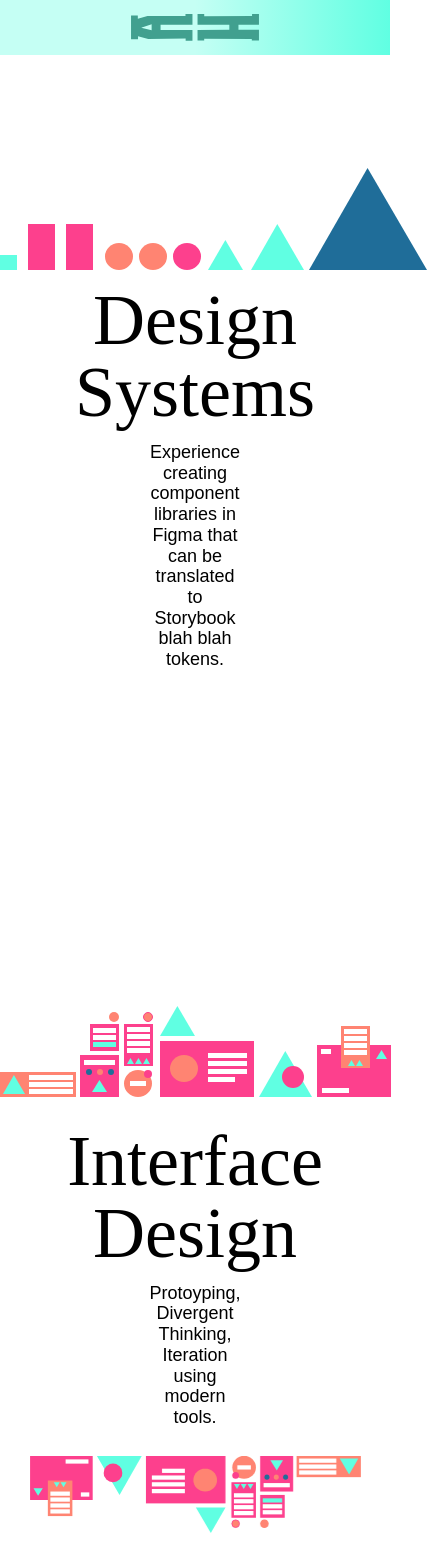
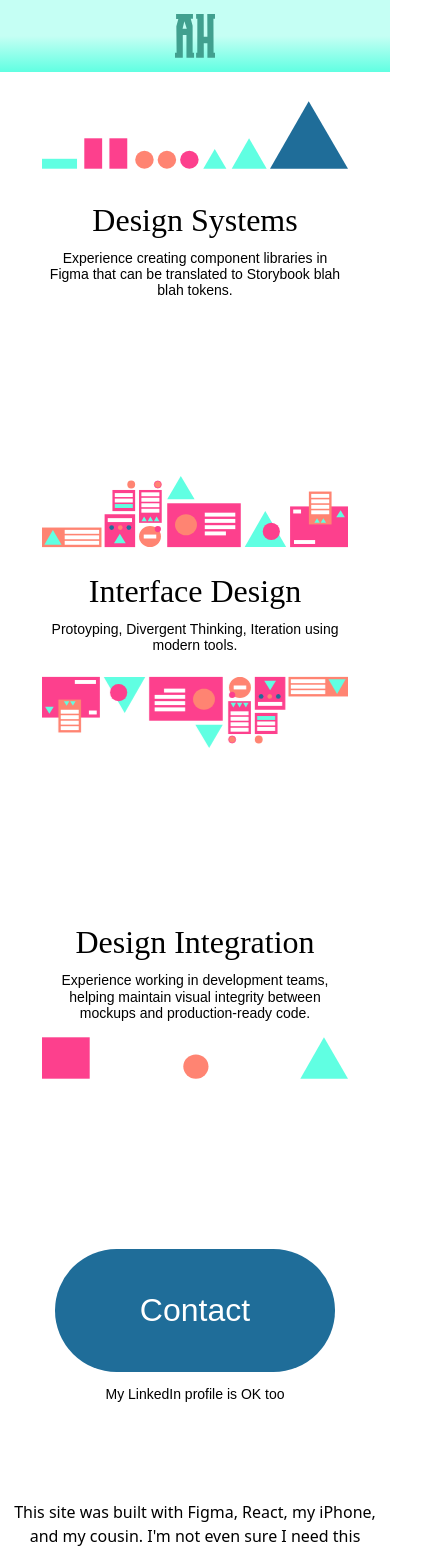
Before and after one commit to adam-is-tall/portfolio-site, a React (Create React App) app: page / in a window 390 px wide. Shown: the top 1568 px of the page, 427 px wide, since content can reach past the window. Built offline with nearby package versions, Linux system fonts and the light colour scheme; a web font is replaced by a local one.

Commit message:
responsive stuff, buttons

```diff
--- a/src/App.tsx
+++ b/src/App.tsx
@@ -1,9 +1,11 @@
 import React from "react";
 import { ReactComponent as LogoVert } from './assets/img/AH-vert.svg';
 import { ReactComponent as LogoHoriz } from './assets/img/AH-horiz.svg';
+import { ReactComponent as LogoSide } from './assets/img/AH-sidebyside.svg';
 import { ReactComponent as DesignSystem } from './assets/img/design-system.svg';
 import { ReactComponent as DesignInterface } from './assets/img/design-interface.svg';
 import { ReactComponent as DesignIntegration } from './assets/img/design-integration.svg';
+import { Button } from "./cmpts/Button";
 
 import SketchLine from './assets/img/sketch-line.png';
 
@@ -12,9 +14,9 @@ export default function App() {
     <div className="flex">
       {/* Left Nav */}
       <div className="hidden sm:block sm:w-20 md:w-24 bg-coral"></div>
-      <div className="fixed w-full sm:w-20 md:w-24 flex sm:flex-col items-center justify-center sm:justify-between sm:h-screen p-sm bg-gradient-to-l from-aqua via-aqua-light to-aqua-light">
+      <div className="fixed w-full sm:w-20 md:w-24 flex sm:flex-col items-center justify-center sm:justify-between sm:h-screen p-sm bg-gradient-to-t md:bg-gradient-to-l from-aqua via-aqua-light to-aqua-light">
        <LogoVert className="w-full hidden sm:block"/>
-       <LogoHoriz className="w-32 block sm:hidden"/>
+       <LogoSide className="w-10 block sm:hidden"/>
        <div className="w-full hidden sm:block">
           <h1 className="font-little-buddy text-center">Adam Howard</h1>
           <img src={SketchLine}/>
@@ -23,21 +25,28 @@ export default function App() {
       </div>
       {/* Page Container */}
       <div className="container mx-auto">
-        <div className="flex flex-col items-center space-y-sm p-2xl text-center">
-          <DesignSystem/>
+        <div className="flex flex-col items-center space-y-sm p-md py-lg sm:p-lg md:p-2xl text-center">
+          <DesignSystem className="w-full mb-xs md:mb-sm"/>
           <h2 className="font-big-buddy">Design Systems</h2>
-          <p className="font-base px-xl">Experience creating component libraries in Figma that can be translated to Storybook blah blah tokens.</p>
+          <p className="font-base lg:px-xl">Experience creating component libraries in Figma that can be translated to Storybook blah blah tokens.</p>
         </div>
-        <div className="flex flex-col items-center space-y-sm p-2xl text-center">
-          <DesignInterface className="mb-sm"/>
+        <div className="flex flex-col items-center space-y-sm p-md py-lg sm:p-lg md:p-2xl text-center">
+          <DesignInterface className="w-full mb-xs md:mb-sm"/>
           <h2 className="font-big-buddy">Interface Design</h2>
-          <p className="font-base px-xl">Protoyping, Divergent Thinking, Iteration using modern tools.</p>
-          <DesignInterface className="transform rotate-180 pb-sm"/>
+          <p className="font-base lg:px-xl">Protoyping, Divergent Thinking, Iteration using modern tools.</p>
+          <DesignInterface className="w-full transform rotate-180 mb-xs md:mb-sm"/>
         </div>
-        <div className="flex flex-col items-center space-y-sm p-2xl text-center">
+        <div className="flex flex-col items-center space-y-sm p-md py-lg sm:p-lg md:p-2xl text-center">
           <h2 className="font-big-buddy">Design Integration</h2>
-          <p className="font-base px-xl">Experience working in development teams, helping maintain visual integrity between mockups and production-ready code.</p>
-          <DesignIntegration/>
+          <p className="font-base lg:px-xl">Experience working in development teams, helping maintain visual integrity between mockups and production-ready code.</p>
+          <DesignIntegration className="w-full"/>
+        </div>
+        <div className="flex flex-col items-center space-y-sm p-md py-lg sm:p-lg md:p-2xl text-center">
+          <Button text="Contact"/>
+          <p className="font-base lg:px-xl">My LinkedIn profile is OK too</p>
+        </div>
+        <div className="flex flex-col items-center space-y-sm p-sm text-center">
+          This site was built with Figma, React, my iPhone, and my cousin. I'm not even sure I need this
         </div>
       </div>
 
--- /dev/null
+++ b/src/cmpts/Button/index.tsx
@@ -0,0 +1,16 @@
+import { CSSProperties } from "react";
+
+interface Props {
+  className?: string;
+  style?: CSSProperties;
+  text?: string;
+}
+export function Button(props: Props) {
+  const { className = "", style, text = "" } = props;
+
+  return (
+    <button type="button" className="inline-flex items-center px-lg py-md border border-transparent font-btn rounded-full transform transition hover:-translate-y-2 text-white hover:text-royal bg-royal hover:bg-coral focus:outline-none focus:ring-2 focus:ring-offset-2 focus:ring-royal-light">
+      {text}
+    </button>
+  );
+}
--- a/src/index.css
+++ b/src/index.css
@@ -7,7 +7,7 @@
   font-weight: 400;
   font-style: normal;
   line-height: 100%;
-  font-size: 72px;
+  font-size: 32px;
 }
 
 .font-little-buddy {
@@ -26,10 +26,30 @@
   font-size: 32px;
 }
 
+.font-btn {
+  font-family: proxima-nova, sans-serif;
+  font-style: normal;
+  font-weight: 300;
+  line-height: 115%;
+  font-size: 32px;
+  color: white;
+}
+
 .font-base {
   font-family: proxima-nova, sans-serif;
   font-style: normal;
   font-weight: 300;
   line-height: 115%;
-  font-size: 18px;
+  font-size: 14px;
 }
+
+@media screen and (min-width: 510px) {
+  .font-big-buddy {font-size: 48px;}
+  .font-base {font-size: 16px;}
+}
+
+@media screen and (min-width: 990px) {
+  .font-big-buddy {font-size: 72px;}
+  .font-base {font-size: 18px;}
+  .font-btn {font-size: 52px;}
+}
```
